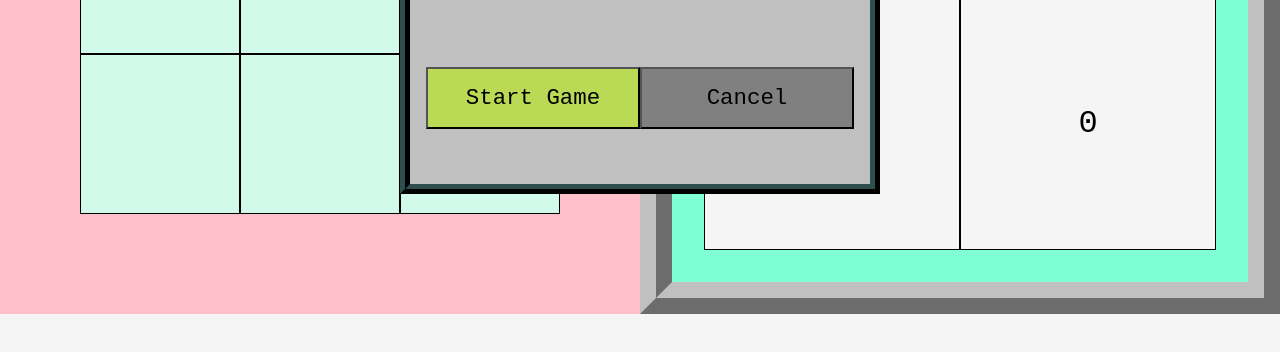
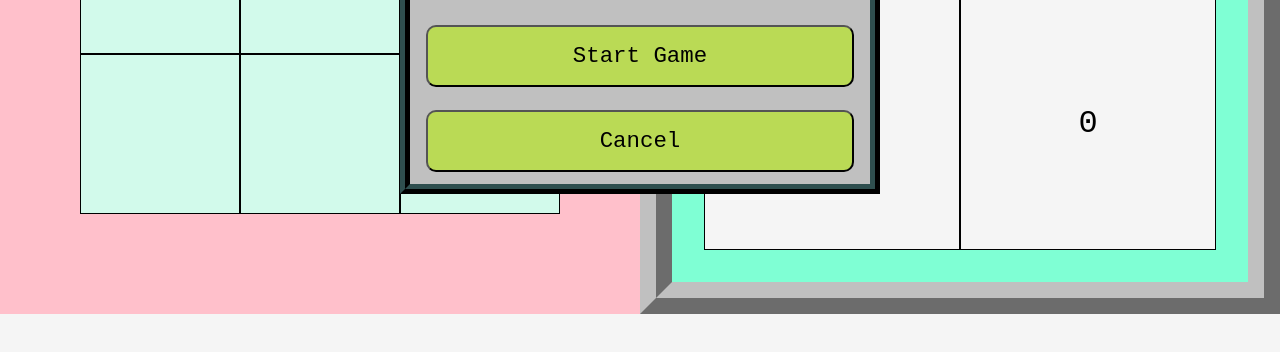
Before and after one commit to MikeMelchior/tic-tac-toe2, a plain HTML site: page index.html in a window 1280 px wide. Shown: the part 446-798 px from the top of the page. Drawn offline with Linux system fonts and the light colour scheme.

Commit message:
minor styling changes, style name select window

```diff
--- a/styles.css
+++ b/styles.css
@@ -147,7 +147,6 @@ html {
 
     .name-select-window > div {
         display: grid;
-        grid: 1fr / 1fr 1fr;
         place-items: center;
     }
 
@@ -155,10 +154,7 @@ html {
         width: 100%;
         padding: 1rem 0;
         font-size: 1.4rem;
-        background-color: gray;
-    }
-
-    .name-select-window button:first-child {
+        border-radius: 10px;
         background-color: #BADA55;
     }
 
```
